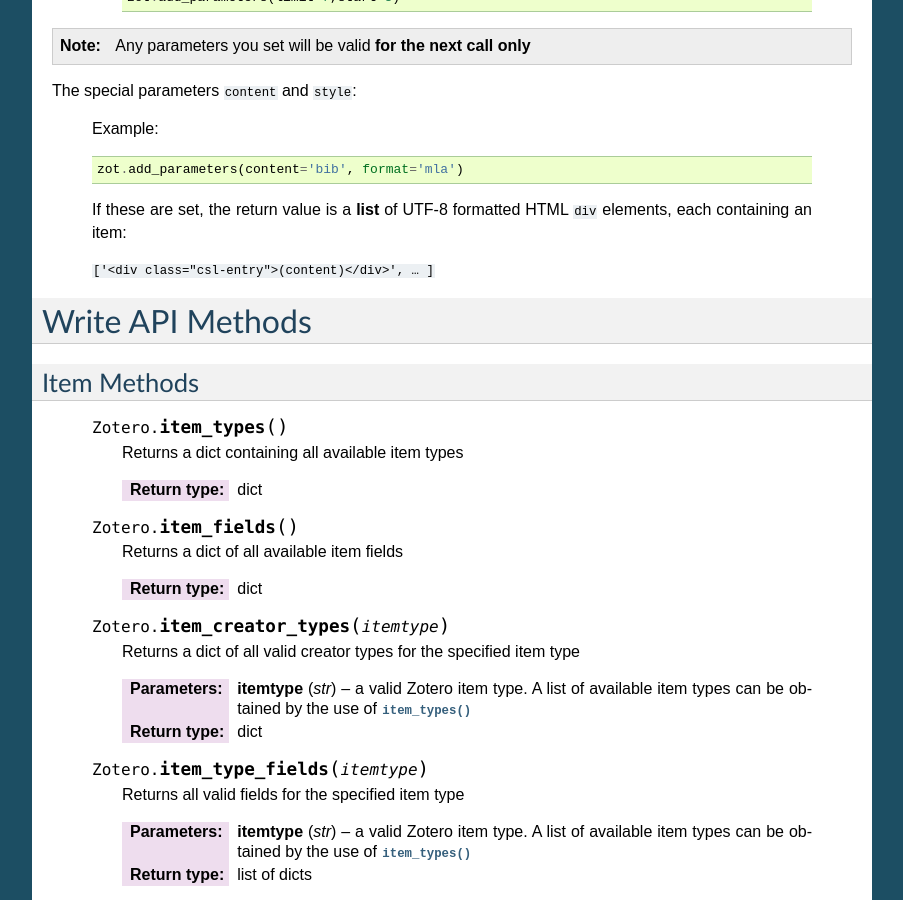
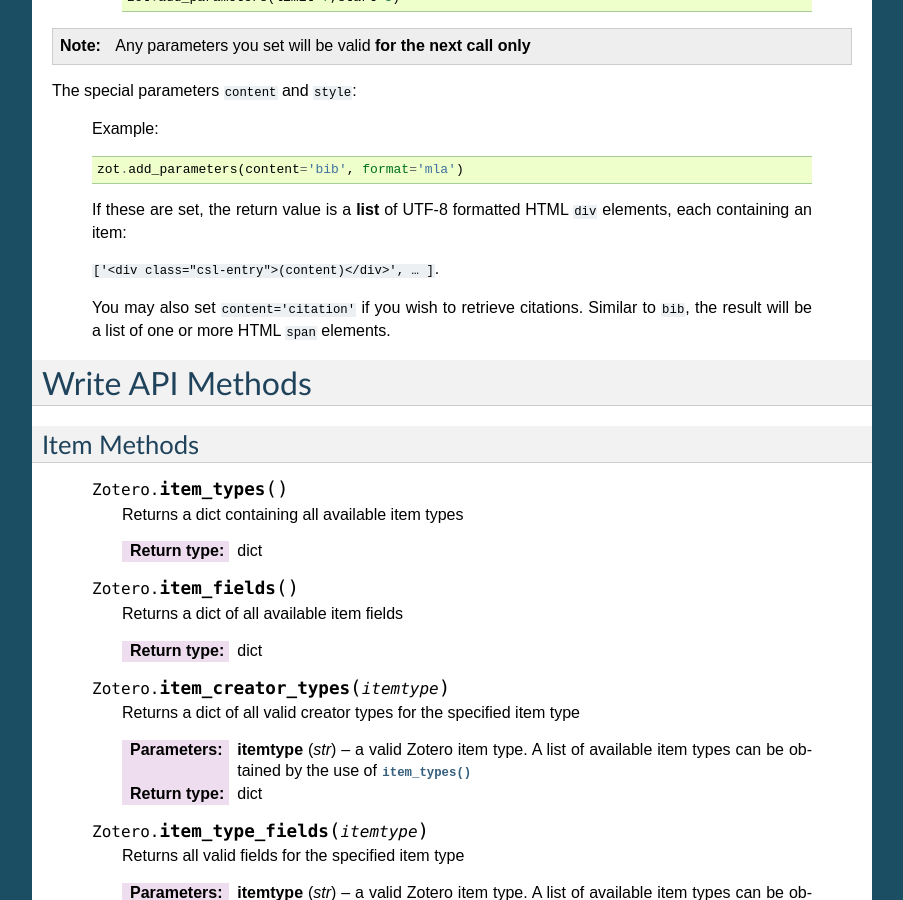
Before and after one commit to urschrei/pyzotero, a Sphinx documentation site: the page built from doc/index.txt, in a window 1280 px wide and 900 px high, scrolled down 6326 px. Shown: the whole window, without its empty margins (198-1101 px from the left). Built offline with Sphinx 7.4.7, drawn with Linux system fonts in a browser that asks for light colours.

Commit message:
Adding ability to retrieve items formatted as citations

```diff
--- a/doc/index.txt
+++ b/doc/index.txt
@@ -391,7 +391,9 @@
 
     If these are set, the return value is a **list** of UTF-8 formatted HTML ``div`` elements, each containing an item:
 
-    ``['<div class="csl-entry">(content)</div>', … ]``
+    ``['<div class="csl-entry">(content)</div>', … ]``.
+
+    You may also set ``content='citation'`` if you wish to retrieve citations. Similar to ``bib``, the result will be a list of one or more HTML ``span`` elements.
 
 
 
```
Also changed, not shown: 10 other files.
